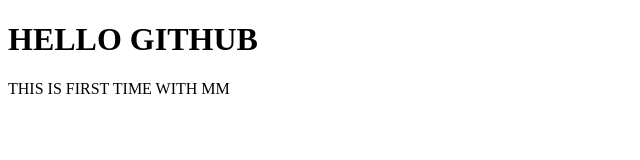
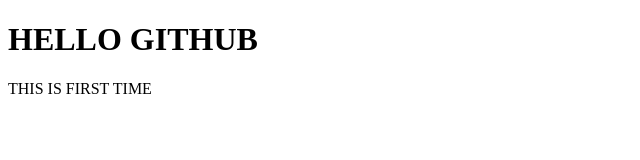
Before and after one commit to sulle-theboss/css, a plain HTML site: page index.html in a window 1280 px wide. Shown: the full height of the page, 0-640 px from the left. Drawn offline with Linux system fonts and the light colour scheme.

Commit message:
Update index.html
rereree

```diff
--- a/index.html
+++ b/index.html
@@ -5,6 +5,6 @@
 </head>
 </body>
 <h1>HELLO GITHUB</h1>
-<p>THIS IS FIRST TIME WITH MM</p>
+<p>THIS IS FIRST TIME </p>
 </body>
 </html>
```
